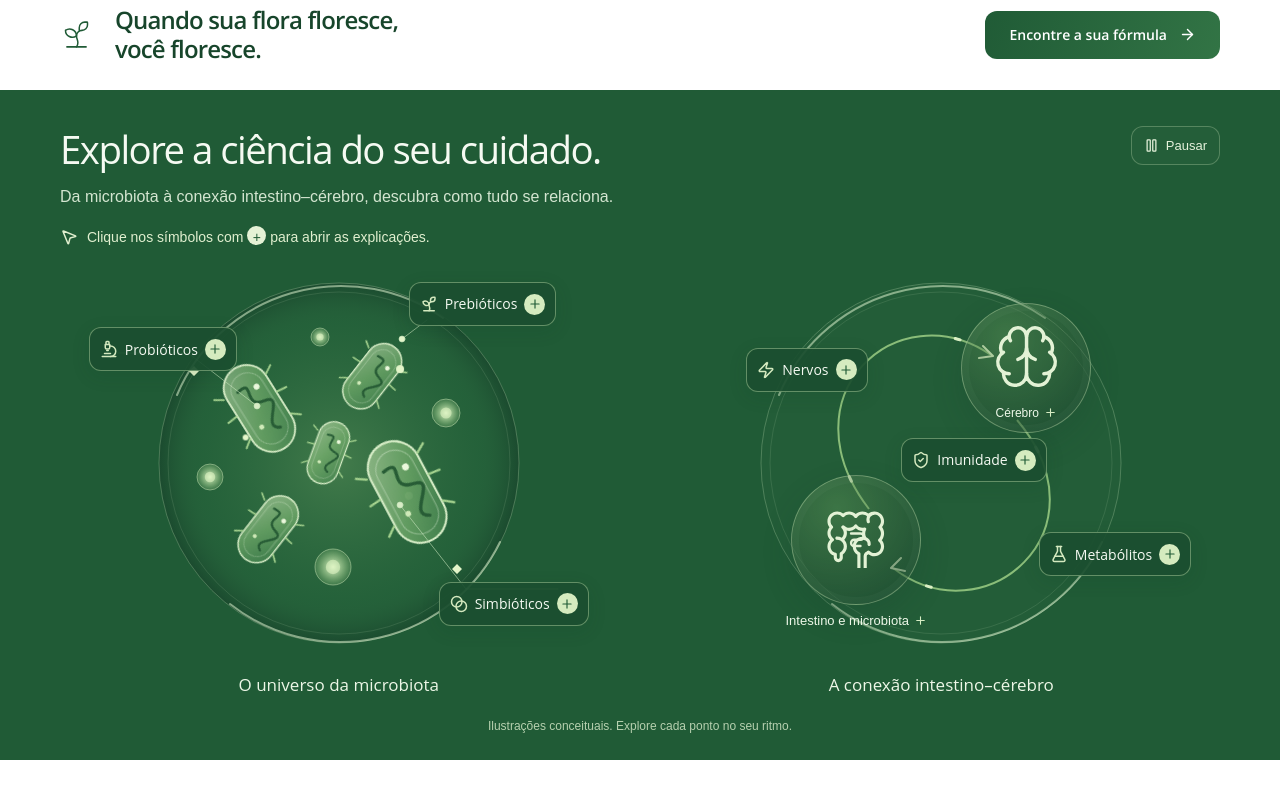
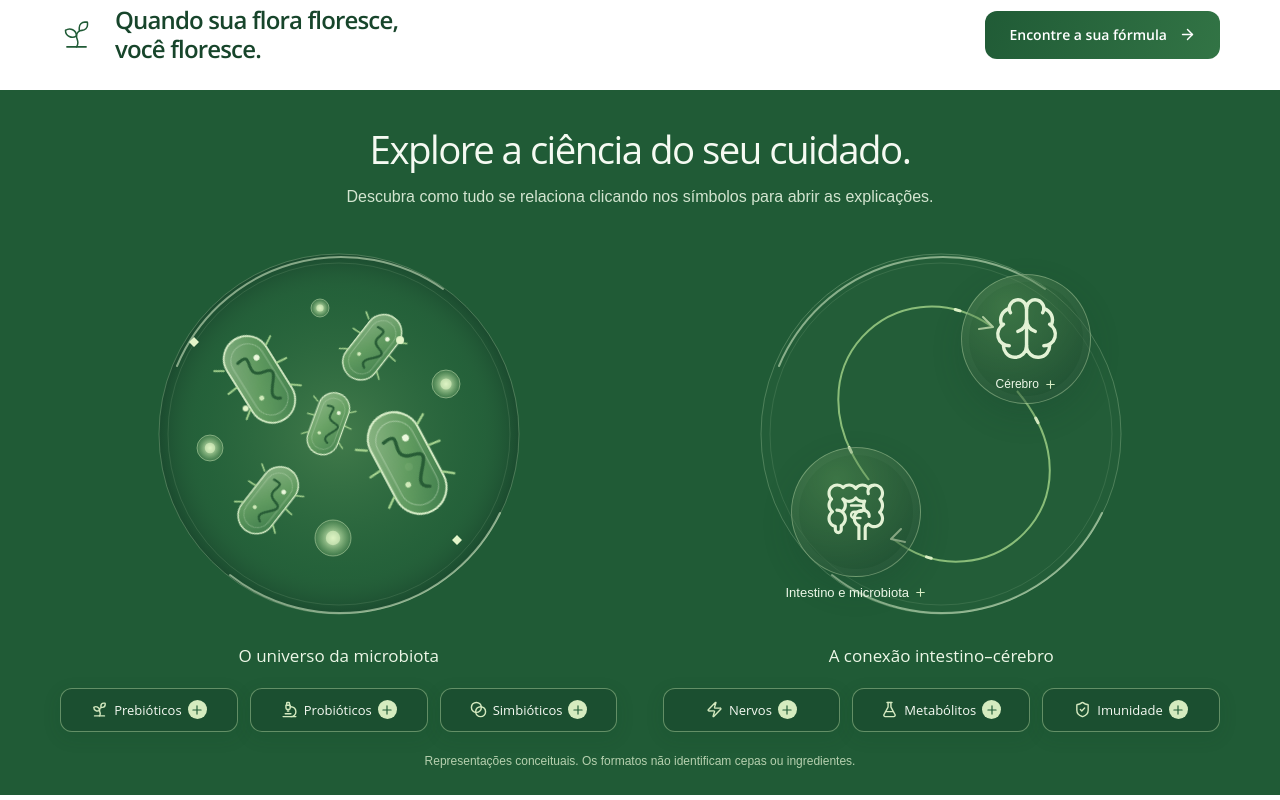
Before and after one commit to marketingsovida-star/dalflore, a React (Vite) app: page / in a window 1280 px wide. Shown: the part 820-1620 px from the top of the page. Built offline with nearby package versions, Linux system fonts and the light colour scheme; a web font is replaced by a local one.

Commit message:
Center science heading and separate topic controls from illustrations

```diff
--- a/src/MicrobiotaArt.tsx
+++ b/src/MicrobiotaArt.tsx
@@ -25,6 +25,5 @@ export function MicrobiotaArt({ active }: { active: number }) {
       <circle className="sj-feed sj-feed-c" cx="0" cy="0" r="4"/>
       <path d="m105 108 5 5-5 5-5-5ZM368 306l5 5-5 5-5-5Z"/>
     </g>}
-    <g stroke="#c9e5bc" strokeOpacity=".6" strokeLinecap="round"><path d="M168 148 99 95H28"/><circle cx="168" cy="148" r="3" fill="#d8edc6"/><path d="m311 247 66 84h92"/><circle cx="311" cy="247" r="3" fill="#d8edc6"/><path d="m338 62-25 19"/><circle cx="313" cy="81" r="3" fill="#e3f5c9"/></g>
   </svg>;
 }
--- a/src/ScienceJourney.tsx
+++ b/src/ScienceJourney.tsx
@@ -1,5 +1,5 @@
 import { useState } from "react";
-import { ArrowLeft, ArrowRight, ArrowUpRight, Blend, Brain, CircleHelp, FlaskConical, Microscope, MousePointer2, Pause, Play, Plus, ShieldCheck, Sprout, Zap } from "lucide-react";
+import { ArrowLeft, ArrowRight, ArrowUpRight, Blend, Brain, CircleHelp, FlaskConical, Microscope, Plus, ShieldCheck, Sprout, Zap } from "lucide-react";
 import { products, type Product } from "./catalog";
 import { IntestineIcon } from "./IntestineIcon";
 import { MicrobiotaArt } from "./MicrobiotaArt";
@@ -47,15 +47,11 @@ function AxisMap({ explore }: { explore: (index: number) => void }) {
     </svg>
     <button className="sx-organ sx-brain" aria-label="Entender a conexão intestino e cérebro" aria-haspopup="dialog" onClick={() => explore(7)}><Brain/><span>Cérebro <Plus size={13}/></span></button>
     <button className="sx-organ sx-intestine" aria-label="Entender a microbiota intestinal" aria-haspopup="dialog" onClick={() => explore(6)}><IntestineIcon/><span>Intestino e microbiota <Plus size={13}/></span></button>
-    <Point topic={3} className="sx-nerves" explore={explore}/>
-    <Point topic={4} className="sx-metabolites" explore={explore}/>
-    <Point topic={5} className="sx-immunity" explore={explore}/>
   </div>;
 }
 
 export function ScienceJourney({ open }: { open: (product: Product) => void }) {
   const [selected, setSelected] = useState<number | null>(null);
-  const [paused, setPaused] = useState(false);
   const item = selected === null ? null : topics[selected];
   const Icon = item?.icon ?? CircleHelp;
   const explore = (index: number) => setSelected(index);
@@ -65,30 +61,25 @@ export function ScienceJourney({ open }: { open: (product: Product) => void }) {
     setSelected(null);
     open(product);
   };
-  return <section id="ciencia" className={"sx-explorer " + (paused || item ? "is-paused" : "")} aria-labelledby="science-explorer-title">
+  return <section id="ciencia" className={"sx-explorer " + (item ? "is-paused" : "")} aria-labelledby="science-explorer-title">
     <div className="df-container">
-      <header className="sx-heading">
-        <div><h2 id="science-explorer-title">Explore a ciência do seu cuidado.</h2><p>Da microbiota à conexão intestino–cérebro, descubra como tudo se relaciona.</p></div>
-        <button className="sx-pause" aria-label={paused ? "Reproduzir animações" : "Pausar animações"} aria-pressed={paused} onClick={() => setPaused(value => !value)}>{paused ? <Play size={15}/> : <Pause size={15}/>}<span>{paused ? "Reproduzir" : "Pausar"}</span></button>
-      </header>
-      <p className="sx-instruction"><MousePointer2 size={18}/><span>Clique nos símbolos com <b>+</b> para abrir as explicações.</span></p>
+      <header className="sx-heading"><h2 id="science-explorer-title">Explore a ciência do seu cuidado.</h2><p>Descubra como tudo se relaciona clicando nos símbolos para abrir as explicações.</p></header>
       <div className="sx-maps">
         <figure className="sx-map" aria-label="Explore prebióticos, probióticos e simbióticos">
           <div className="sx-art sx-microbiota">
             <MicrobiotaArt active={0}/>
-            <button className="sx-cell-target" aria-label="Entender os microrganismos probióticos" aria-haspopup="dialog" onClick={() => explore(1)}><span className="sr-only">Abrir explicação sobre probióticos</span></button>
-            <Point topic={0} className="sx-prebiotic" explore={explore}/>
-            <Point topic={1} className="sx-probiotic" explore={explore}/>
-            <Point topic={2} className="sx-synbiotic" explore={explore}/>
+            <button className="sx-cell-target" aria-label="Entender a microbiota ilustrada" aria-haspopup="dialog" onClick={() => explore(6)}><span className="sr-only">Abrir explicação sobre a microbiota</span></button>
           </div>
           <figcaption>O universo da microbiota</figcaption>
+          <div className="sx-topics" role="group" aria-label="Explicações sobre a microbiota"><Point topic={0} className="sx-prebiotic" explore={explore}/><Point topic={1} className="sx-probiotic" explore={explore}/><Point topic={2} className="sx-synbiotic" explore={explore}/></div>
         </figure>
         <figure className="sx-map" id="eixo" aria-label="Explore a comunicação entre intestino e cérebro">
           <AxisMap explore={explore}/>
           <figcaption>A conexão intestino–cérebro</figcaption>
+          <div className="sx-topics" role="group" aria-label="Explicações sobre a conexão intestino e cérebro"><Point topic={3} className="sx-nerves" explore={explore}/><Point topic={4} className="sx-metabolites" explore={explore}/><Point topic={5} className="sx-immunity" explore={explore}/></div>
         </figure>
       </div>
-      <small className="sx-legend">Ilustrações conceituais. Explore cada ponto no seu ritmo.</small>
+      <small className="sx-legend">Representações conceituais. Os formatos não identificam cepas ou ingredientes.</small>
     </div>
     {item && <Overlay title={item.label} type="science" close={() => setSelected(null)}>
       <div className="sx-explanation" key={item.label}>
--- a/src/science.css
+++ b/src/science.css
@@ -1,26 +1,18 @@
 /* A single interactive atlas. Both drawings share their scale, rings and controls. */
 .sx-explorer { --sx-bg:#205b36; --sx-white:#f5faf2; --sx-leaf:#cde7b9; color:var(--sx-white); background:var(--sx-bg); padding:36px 0 25px; scroll-margin-top:76px; }
-.sx-heading { display:flex; align-items:start; justify-content:space-between; gap:25px; }
+.sx-heading { text-align:center; }
 .df-home .sx-heading h2 { margin:0; color:var(--sx-white); font:500 clamp(29px,3vw,39px)/1.2 'Open Sans',Arial,sans-serif; letter-spacing:-.04em; }
 .df-home .sx-heading p { margin:12px 0 0; color:#d3e5d0; font:16px/1.6 Arial,sans-serif; }
-.sx-pause { display:inline-flex; align-items:center; gap:7px; flex-shrink:0; border:1px solid #cde7b94a; color:#e5f2db; border-radius:var(--radius); padding:9px 12px; background:#ffffff05; font:13px/1.5 Arial,sans-serif; }
-.sx-pause:hover { background:#ffffff10; }
-.df-home .sx-instruction { display:flex; align-items:center; gap:9px; color:#e0efcf; font:14px/1.6 Arial,sans-serif; margin:17px 0 0; }
-.sx-instruction svg { flex-shrink:0; }
-.sx-instruction b { display:inline-grid; place-items:center; width:19px; height:19px; border-radius:50%; color:#205b36; background:#e4f2d5; font-weight:400; }
-.sx-maps { display:grid; grid-template-columns:1fr 1fr; gap:45px; margin-top:9px; }
+.sx-maps { display:grid; grid-template-columns:1fr 1fr; gap:45px; margin-top:20px; }
 .sx-map { margin:0; min-width:0; text-align:center; scroll-margin-top:90px; }
 .sx-art { position:relative; width:100%; max-width:500px; aspect-ratio:500/410; margin:auto; }
 .sx-art > svg { display:block; width:100%; height:100%; pointer-events:none; }
 .sx-map figcaption { margin:4px 0 0; color:#edf7e7; font:500 17px/1.5 'Open Sans',Arial,sans-serif; }
 .sx-legend { display:block; text-align:center; color:#b6d0af; font:12px/1.5 Arial,sans-serif; margin:20px 0 0; }
-.sx-point { position:absolute; z-index:2; display:inline-flex; align-items:center; justify-content:center; gap:7px; min-height:44px; padding:7px 10px; background:#1b4f30ed; color:#f5faf2; border:1px solid #accf9b80; border-radius:var(--radius); font:500 14px/1.4 'Open Sans',Arial,sans-serif; white-space:nowrap; box-shadow:0 5px 18px #123b2922; transition:background .4s,border-color .4s,box-shadow .4s,translate .4s; }
+.sx-point { position:relative; display:inline-flex; align-items:center; justify-content:center; gap:7px; min-height:44px; padding:7px 10px; background:#1b4f30ed; color:#f5faf2; border:1px solid #accf9b80; border-radius:var(--radius); font:500 13px/1.4 'Open Sans',Arial,sans-serif; white-space:nowrap; box-shadow:0 5px 18px #123b2922; transition:background .4s,border-color .4s,box-shadow .4s,translate .4s; }
 .sx-point:hover { background:#326d42; border-color:#dfefcc; box-shadow:0 5px 22px #143c2940; translate:0 -2px; }
 .sx-point-icon { width:18px; height:18px; color:#d4e9bf; flex-shrink:0; }
 .sx-plus { display:grid; place-items:center; width:21px; height:21px; color:#205b36; background:#d5ebbf; border-radius:50%; flex-shrink:0; }
-.sx-prebiotic { left:64%; top:6%; }
-.sx-probiotic { left:0; top:17%; }
-.sx-synbiotic { right:0; top:79%; }
 .sx-cell-target { position:absolute; z-index:1; left:24%; top:24%; width:49%; height:52%; border:0; border-radius:50%; background:transparent; cursor:pointer; transition:box-shadow .4s; }
 .sx-cell-target:hover { box-shadow:0 0 0 1px #cde7b945,0 0 35px #b8dc9e15; }
 .sr-only { position:absolute; width:1px; height:1px; overflow:hidden; clip:rect(0,0,0,0); white-space:nowrap; }
@@ -31,9 +23,6 @@
 .sx-organ > svg { width:59%; height:59%; stroke-width:1.2; }
 .sx-organ > span { display:flex; align-items:center; justify-content:center; gap:5px; position:absolute; width:190%; left:-45%; top:calc(100% + 7px); color:#edf7e8; font:13px/1.5 Arial,sans-serif; white-space:nowrap; }
 .sx-organ > span > svg { color:#d7edc4; }
-.sx-nerves { left:11%; top:22%; }
-.sx-metabolites { right:0; top:67%; }
-.sx-immunity { left:42%; top:44%; }
 .sx-explorer :is(button,a):focus-visible { outline:2px solid #e6f5cf; outline-offset:4px; }
 .sj-cell-drift { animation:sx-drift 9s ease-in-out infinite alternate; }
 .sj-feed { offset-rotate:0deg; animation:sx-feeding 5s linear infinite; }
@@ -62,29 +51,19 @@
 @keyframes sx-feeding { 0%{offset-distance:0%;opacity:0}15%,85%{opacity:1}100%{offset-distance:100%;opacity:0} }
 @keyframes sx-signal { to{stroke-dashoffset:-450} }
 @keyframes sx-content-in { from{opacity:.25}to{opacity:1} }
-@media(min-width:701px) and (max-width:1000px){.sx-maps{gap:20px}.sx-point{font-size:12px;gap:5px;padding-inline:7px}.sx-point-icon{width:15px;height:15px}.sx-plus{width:18px;height:18px}.sx-prebiotic{left:auto;right:0}.sx-organ>span{font-size:11px}.sx-immunity{left:40%}.sx-nerves{left:5%}.sx-metabolites{top:70%}}
+@media(min-width:701px) and (max-width:1000px){.sx-maps{gap:20px}.sx-point{font-size:12px;gap:5px;padding-inline:7px}.sx-point-icon{width:15px;height:15px}.sx-plus{width:18px;height:18px}.sx-organ>span{font-size:11px}}
 @media(max-width:700px){
  .sx-explorer{padding:28px 0 23px;scroll-margin-top:70px}
  .sx-heading{gap:12px}
  .df-home .sx-heading h2{font-size:29px}
  .df-home .sx-heading p{font-size:15px;line-height:1.6;margin-top:12px}
- .sx-pause{padding:8px;min-width:34px;justify-content:center}
- .sx-pause>span{display:none}
- .df-home .sx-instruction{font-size:13px;align-items:start;gap:8px;margin-top:16px}
- .sx-instruction>svg{margin-top:2px}
  .sx-maps{grid-template-columns:minmax(0,1fr);gap:25px;margin-top:18px}
  .sx-art{max-width:390px}
  .sx-point{font-size:12px;padding:6px 8px;gap:5px;min-height:44px}
  .sx-point-icon{width:16px;height:16px}
  .sx-plus{width:19px;height:19px}
- .sx-prebiotic{left:auto;right:0;top:4%}
- .sx-probiotic{left:0;top:18%}
- .sx-synbiotic{right:0;top:80%}
  .sx-organ>span{font-size:11px}
  .sx-organ{box-shadow:inset 0 0 0 5px #d3e5d008}
- .sx-nerves{left:0;top:20%}
- .sx-immunity{left:40%;top:44%}
- .sx-metabolites{top:70%}
  .sx-map figcaption{font-size:16px;margin-top:10px}
  .sx-legend{font-size:11px;margin-top:20px}
  .overlay-science{max-width:100%;width:100%}
@@ -99,3 +78,10 @@
 .sx-brain > span { top:auto; bottom:8%; left:0; width:100%; font-size:12px; }
 @media(max-width:700px){.sx-brain > span{font-size:11px}}
 @media(max-width:359px){.sx-brain > span{font-size:10px}}
+
+.sx-topics { display:grid; grid-template-columns:repeat(3,minmax(0,1fr)); gap:12px; margin-top:19px; }
+.sx-point { min-width:0; padding:10px 8px; gap:6px; }
+.sx-point-icon { width:17px; height:17px; }
+.sx-plus { width:19px; height:19px; }
+@media(max-width:1000px){.sx-topics{gap:10px}.sx-point{display:grid;grid-template-columns:1fr auto;gap:6px;padding:10px;left:auto;right:auto;top:auto;white-space:normal}.sx-point-icon{display:block;width:19px;height:19px;grid-column:1;grid-row:1;justify-self:start}.sx-plus{grid-column:2;grid-row:1}.sx-point>span:not(.sx-plus){grid-column:1/-1;grid-row:2;font-size:12px;text-align:center}}
+@media(max-width:359px){.sx-point{padding:8px 5px}.sx-topics{gap:8px}.sx-point>span:not(.sx-plus){font-size:11px}}
```
Also changed, not shown: 2 other files (tests, documents, lock files or other folders).
